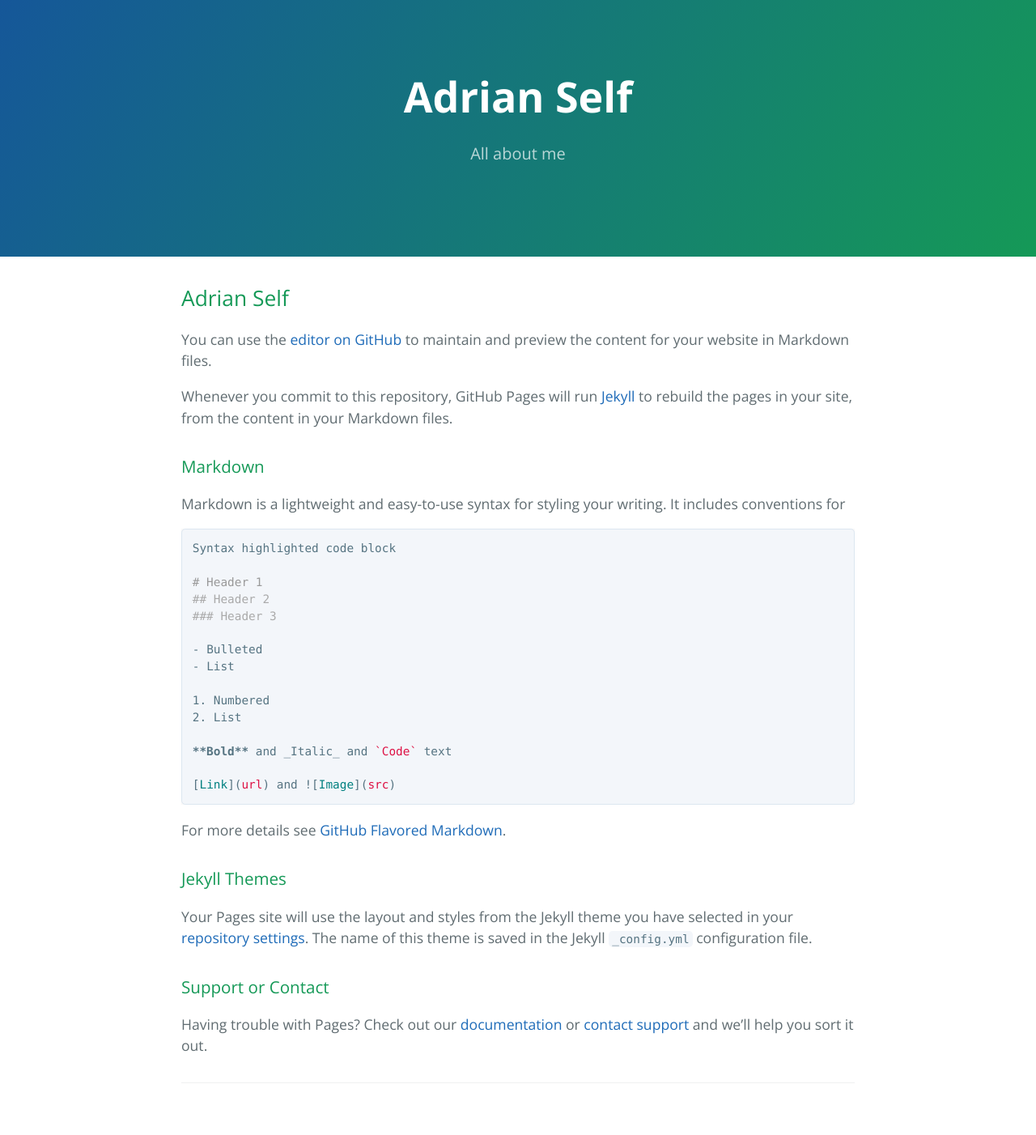
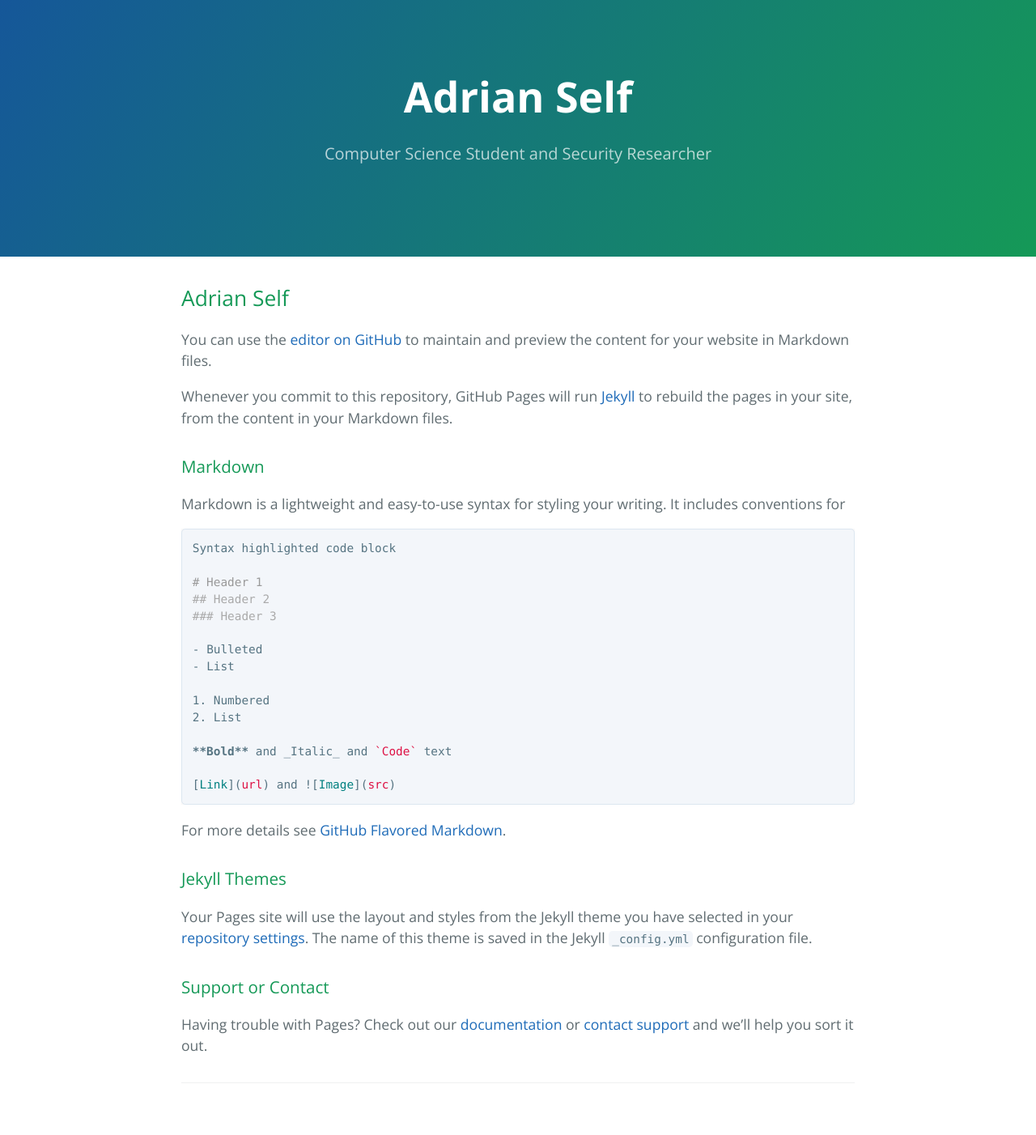
Before and after one commit to AdnanSlef/AdnanSlef.github.io, a Jekyll site: the page built from index.md, in a window 1280 px wide. Shown: the whole page at 81% size. Built offline with Jekyll 4.4.1, drawn with Linux system fonts in a browser that asks for light colours.

Commit message:
modify post description

```diff
--- a/_config.yml
+++ b/_config.yml
@@ -1,2 +1,2 @@
 name: Adrian Self
-description: All about me
+description: Computer Science Student and Security Researcher
```
Also changed, not shown: _posts/2019-06-14-tuxs-kitchen.md (+2 -1 lines).
